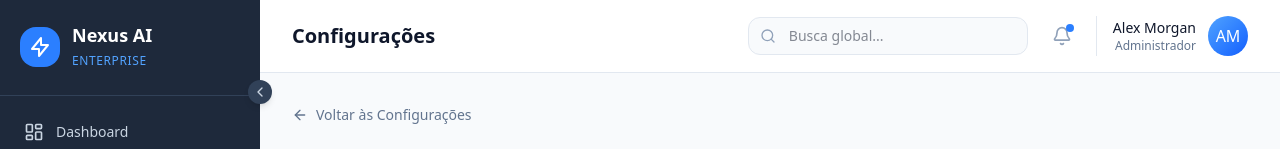
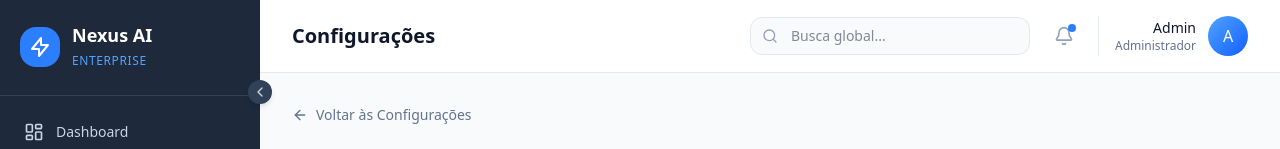
Before and after one commit to andrearruda2604/NexusAI, a Next.js app in the folder frontend/: page /configuracoes/perfil in a window 1280 px wide. Shown: the top 149 px of the page. Built offline with nearby package versions, Linux system fonts and the light colour scheme; no server answers.

Commit message:
feat: Connect Header component to profile API - show actual name and initials

```diff
--- a/frontend/src/components/layout/Header.tsx
+++ b/frontend/src/components/layout/Header.tsx
@@ -1,12 +1,47 @@
 "use client";
 
+import { useState, useEffect } from "react";
 import { Bell, Search } from "lucide-react";
+
+const API_URL = process.env.NEXT_PUBLIC_API_URL || "http://localhost:8002/api";
+const DEMO_ORG_ID = "00000000-0000-0000-0000-000000000001";
 
 interface HeaderProps {
     title: string;
 }
 
 export default function Header({ title }: HeaderProps) {
+    const [profile, setProfile] = useState({ full_name: "", avatar_url: "", role: "admin" });
+
+    useEffect(() => {
+        loadProfile();
+    }, []);
+
+    const loadProfile = async () => {
+        try {
+            const res = await fetch(`${API_URL}/settings/profile/${DEMO_ORG_ID}`);
+            if (res.ok) {
+                const data = await res.json();
+                setProfile({
+                    full_name: data.full_name || "Admin",
+                    avatar_url: data.avatar_url || "",
+                    role: data.role || "admin",
+                });
+            }
+        } catch (error) {
+            console.error("Error loading profile for header:", error);
+        }
+    };
+
+    const initials = profile.full_name
+        .split(" ")
+        .map((n) => n.charAt(0).toUpperCase())
+        .slice(0, 2)
+        .join("");
+
+    const roleLabel =
+        profile.role === "admin" ? "Administrador" : profile.role === "manager" ? "Gerente" : "Agente";
+
     return (
         <header className="flex items-center justify-between px-8 py-4 bg-white border-b border-slate-200">
             {/* Title */}
@@ -33,12 +68,20 @@ export default function Header({ title }: HeaderProps) {
                 {/* User */}
                 <div className="flex items-center gap-3 pl-4 border-l border-slate-200">
                     <div className="text-right">
-                        <p className="text-sm font-medium text-slate-900">Alex Morgan</p>
-                        <p className="text-xs text-slate-500">Administrador</p>
+                        <p className="text-sm font-medium text-slate-900">{profile.full_name || "Admin"}</p>
+                        <p className="text-xs text-slate-500">{roleLabel}</p>
                     </div>
-                    <div className="w-10 h-10 rounded-full bg-gradient-to-br from-blue-400 to-blue-600 flex items-center justify-center text-white font-medium">
-                        AM
-                    </div>
+                    {profile.avatar_url ? (
+                        <img
+                            src={profile.avatar_url}
+                            alt={profile.full_name}
+                            className="w-10 h-10 rounded-full object-cover"
+                        />
+                    ) : (
+                        <div className="w-10 h-10 rounded-full bg-gradient-to-br from-blue-400 to-blue-600 flex items-center justify-center text-white font-medium">
+                            {initials || "A"}
+                        </div>
+                    )}
                 </div>
             </div>
         </header>
```
